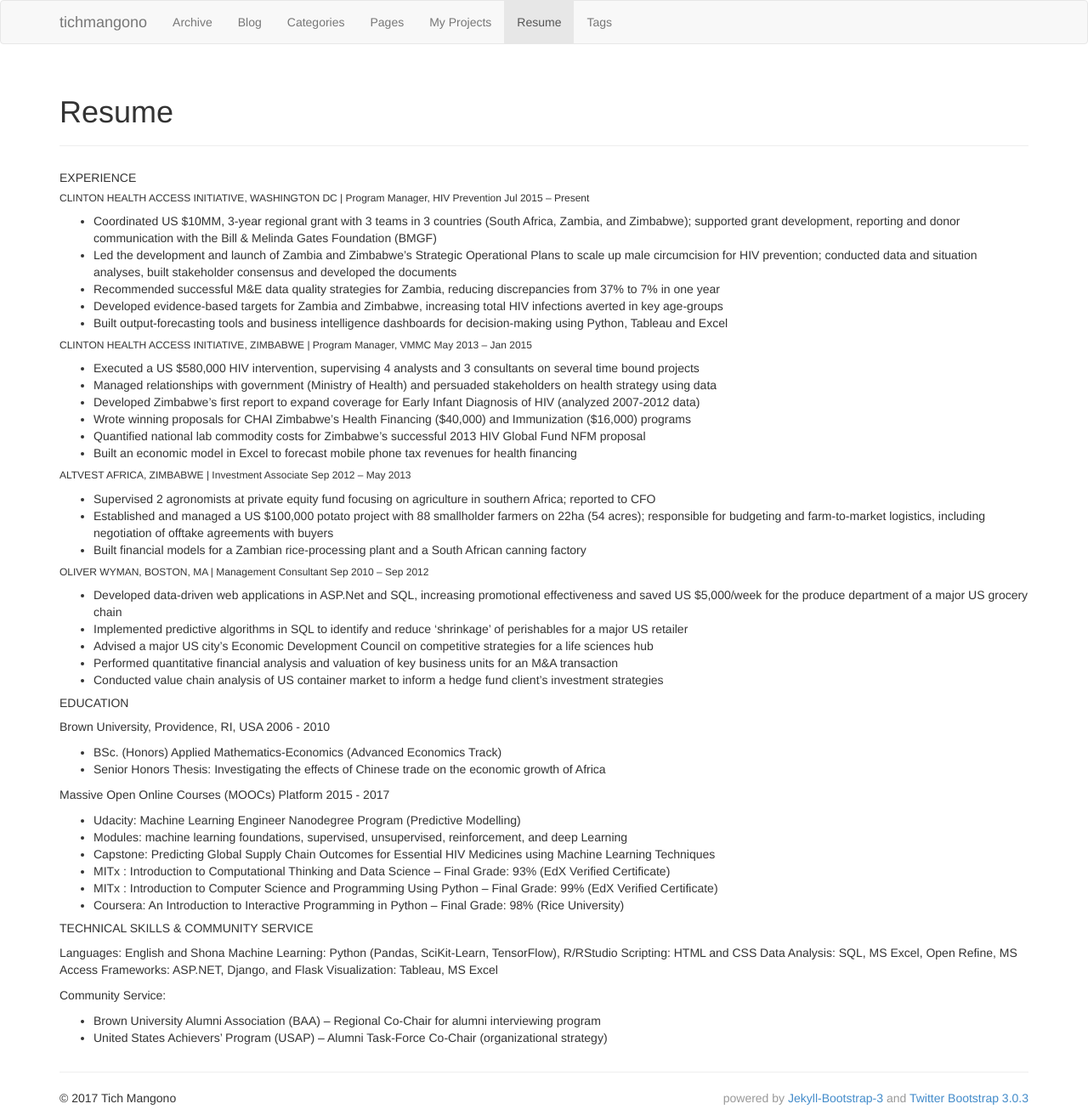
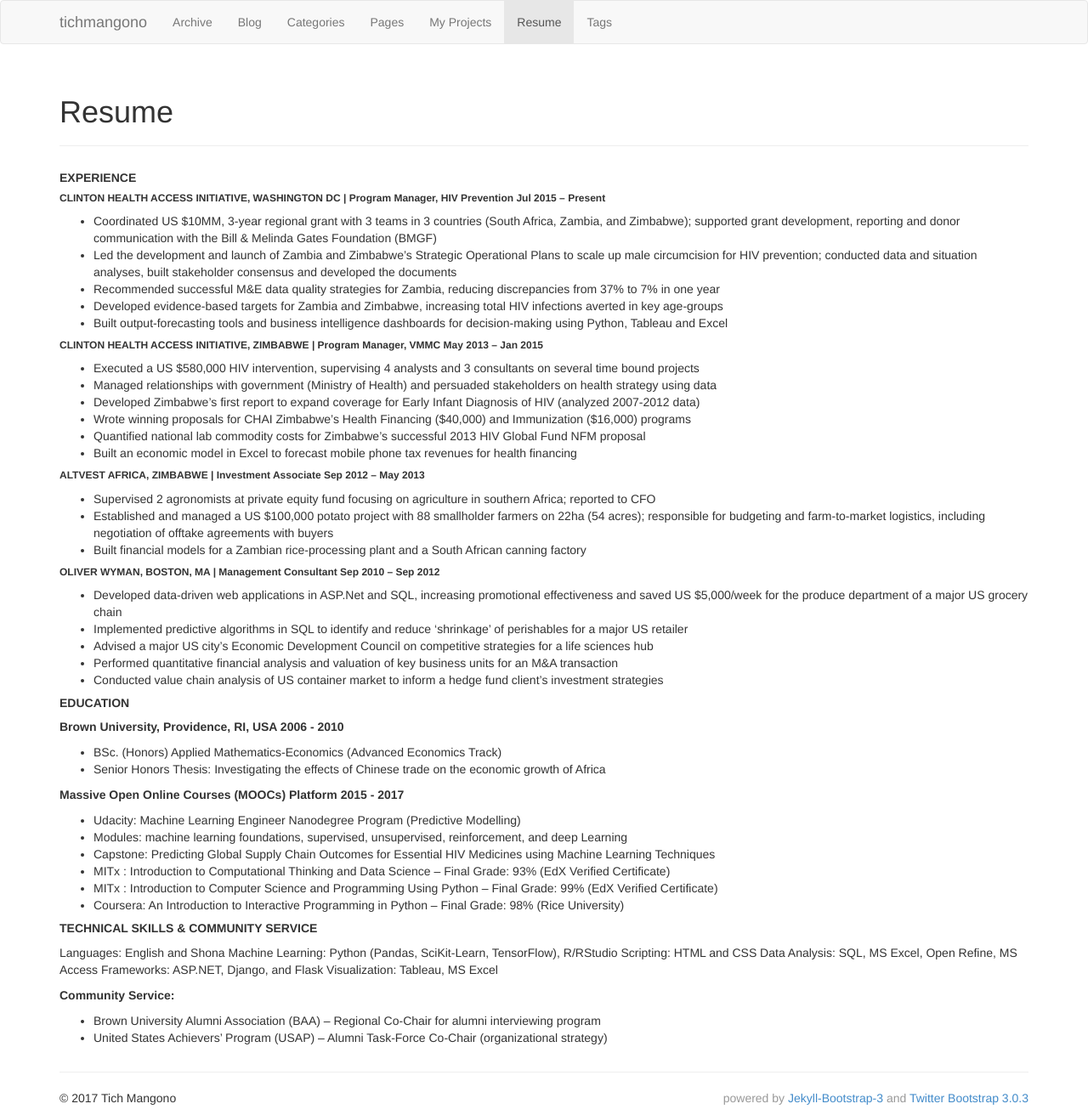
Before and after one commit to tichmangono/tichmangono.github.io, a Jekyll site: the page built from resume.html, in a window 1280 px wide. Shown: the whole page at 85% size. Built offline with Jekyll 4.4.1, drawn with Linux system fonts in a browser that asks for light colours.

Commit message:
edits resume page

```diff
--- a/resume.html
+++ b/resume.html
@@ -6,9 +6,9 @@
 ---
 {% include JB/setup %}
 
-<h5>EXPERIENCE</h5>
+<h5><b>EXPERIENCE</b></h5>
 <p>
-<h6>CLINTON HEALTH ACCESS INITIATIVE, WASHINGTON DC | Program Manager, HIV Prevention 		Jul 2015 – Present</h6>
+<h6><b>CLINTON HEALTH ACCESS INITIATIVE, WASHINGTON DC | Program Manager, HIV Prevention 		Jul 2015 – Present</b></h6>
 <ul>
 <li>Coordinated US $10MM, 3-year regional grant with 3 teams in 3 countries (South Africa, Zambia, and Zimbabwe); supported grant development, reporting and donor communication with the Bill & Melinda Gates Foundation (BMGF)</li>
 <li>Led the development and launch of Zambia and Zimbabwe’s Strategic Operational Plans to scale up male circumcision for HIV prevention; conducted data and situation analyses, built stakeholder consensus and developed the documents</li>
@@ -18,7 +18,7 @@
 </ul>
 </p>
 
-<h6>CLINTON HEALTH ACCESS INITIATIVE, ZIMBABWE | Program Manager, VMMC			May 2013 – Jan 2015</h6>
+<h6><b>CLINTON HEALTH ACCESS INITIATIVE, ZIMBABWE | Program Manager, VMMC			May 2013 – Jan 2015</b></h6>
 <p>
 <ul>
 <li>Executed a US $580,000 HIV intervention, supervising 4 analysts and 3 consultants on several time bound projects</li>
@@ -30,7 +30,7 @@
 </ul>
 </p>
 
-<h6>ALTVEST AFRICA, ZIMBABWE | Investment Associate		                                	              Sep 2012 – May 2013</h6>
+<h6><b>ALTVEST AFRICA, ZIMBABWE | Investment Associate		                                	              Sep 2012 – May 2013</b></h6>
 <p>
 <ul>
 <li>Supervised 2 agronomists at private equity fund focusing on agriculture in southern Africa; reported to CFO</li>
@@ -39,7 +39,7 @@
 </ul>
 </p>
 
-<h6>OLIVER WYMAN, BOSTON, MA | Management Consultant		               	 	             		Sep 2010 – Sep 2012</h6>
+<h6><b>OLIVER WYMAN, BOSTON, MA | Management Consultant		               	 	             		Sep 2010 – Sep 2012</b></h6>
 <p>
 <ul>
 <li>Developed data-driven web applications in ASP.Net and SQL, increasing promotional effectiveness and saved US $5,000/week for the produce department of a major US grocery chain </li>
@@ -50,10 +50,10 @@
 </ul>
 </p>
 
-<h5>EDUCATION</h5>
-<p>
+<h5><b>EDUCATION</b></h5>
+<p><b>
 Brown University, Providence, RI, USA                                                        		    		               2006 - 2010
-</p>
+</b></p>
 <p>
 <ul>
 <li>BSc. (Honors) Applied Mathematics-Economics (Advanced Economics Track)</li>
@@ -61,9 +61,9 @@
 </ul>
 </p>
 
-<p>
+<p><b>
 Massive Open Online Courses (MOOCs) Platform					                                              2015 - 2017
-</p>
+</b></p>
 <p>
 <ul>
 <li>Udacity: Machine Learning Engineer Nanodegree Program (Predictive Modelling)</li>
@@ -75,14 +75,14 @@
 </ul>
 </p>
 
-<h5>TECHNICAL SKILLS & COMMUNITY SERVICE</h5>
+<h5><b>TECHNICAL SKILLS & COMMUNITY SERVICE</b></h5>
 <p>
 Languages:    English and Shona	Machine Learning: Python (Pandas, SciKit-Learn, TensorFlow), R/RStudio
 Scripting:        HTML and CSS	Data Analysis:         SQL, MS Excel, Open Refine, MS Access
 Frameworks:  ASP.NET, Django, and Flask	Visualization:          Tableau, MS Excel
 </p>
 
-<p>Community Service:</p>
+<p><b>Community Service:</b></p>
 <p>
 <ul>
 <li>Brown University Alumni Association (BAA) – Regional Co-Chair for alumni interviewing program</li>
```
